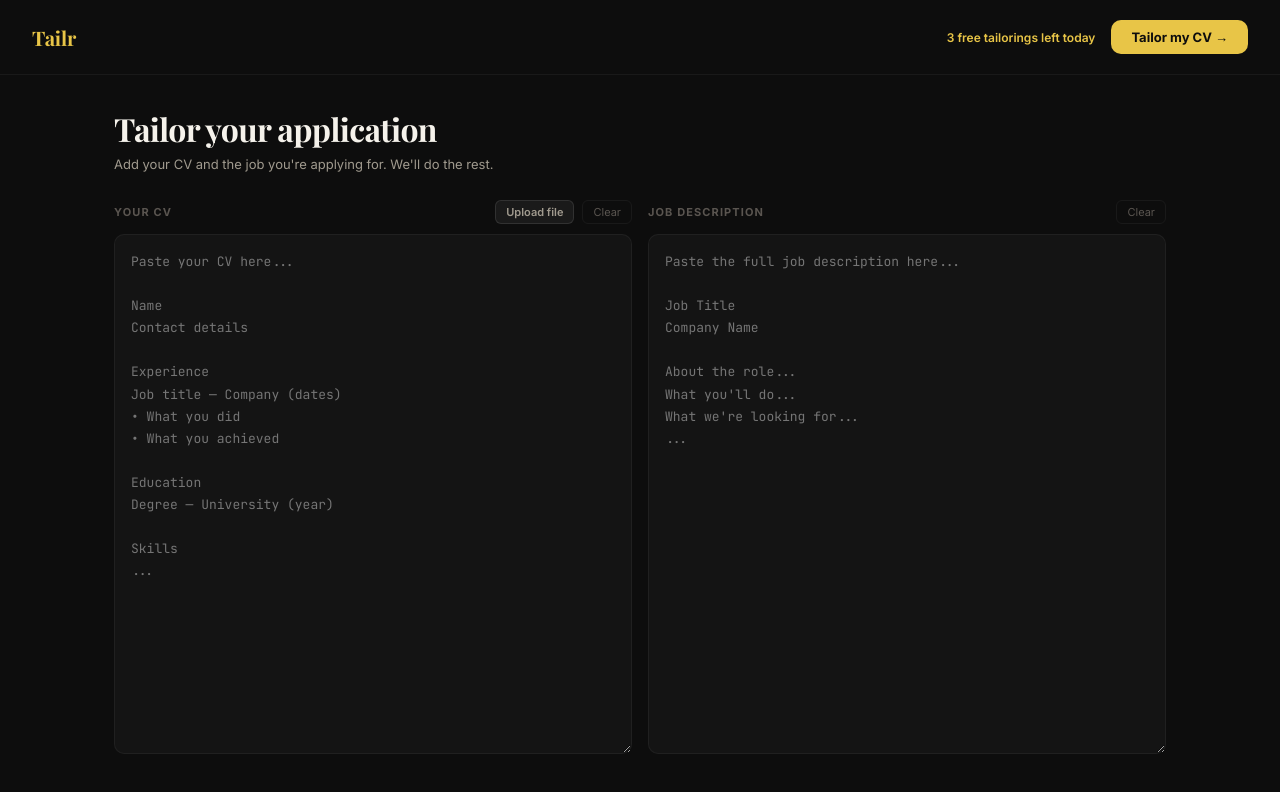
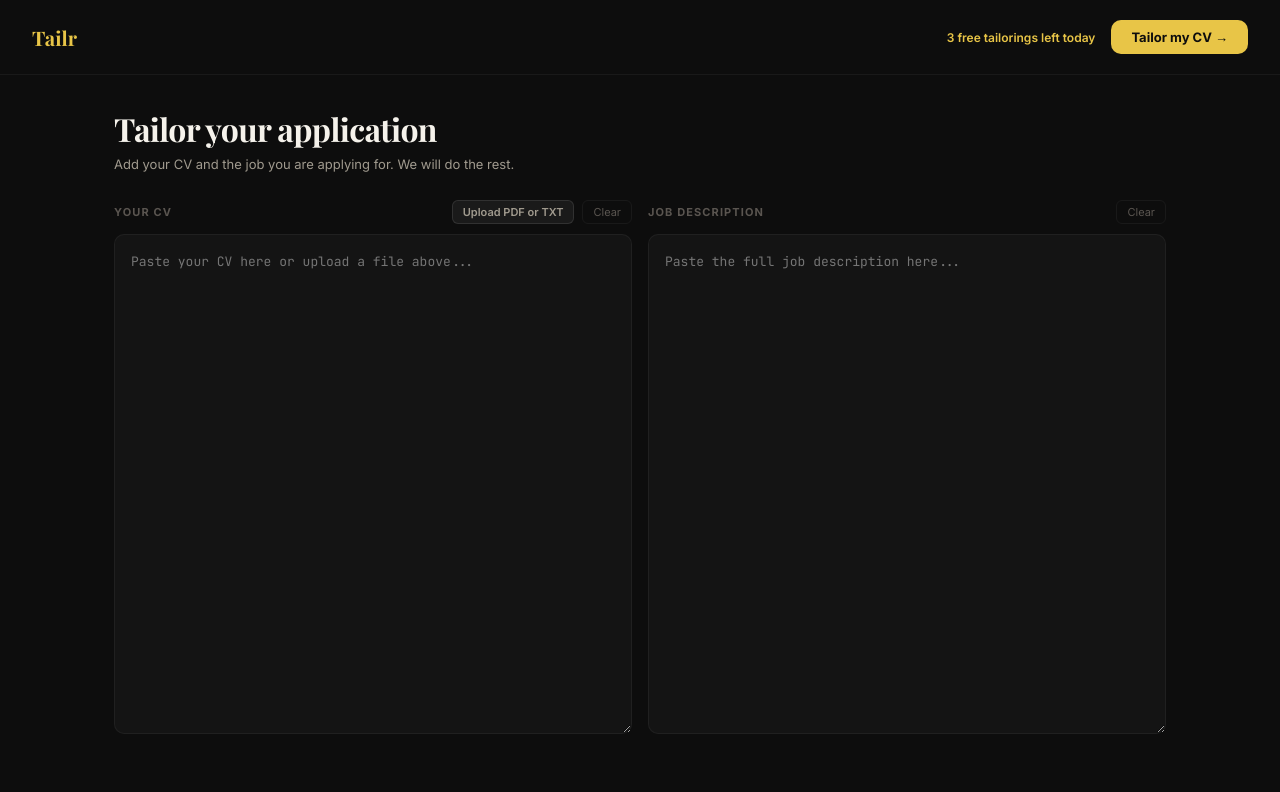
Before and after one commit to aceysll/tailr, a React (Vite) app: page /tailor in a window 1280 px wide. Shown: the top 792 px of the page. Built offline with nearby package versions, Linux system fonts and the light colour scheme; a web font is replaced by a local one.

Commit message:
fix pdf extraction and node runtime

```diff
--- a/src/pages/Tailor.jsx
+++ b/src/pages/Tailor.jsx
@@ -8,40 +8,60 @@ export default function Tailor() {
   const [job, setJob] = useState("")
   const [loading, setLoading] = useState(false)
   const [error, setError] = useState("")
-  const [pdfError, setPdfError] = useState("")
+  const [pdfMsg, setPdfMsg] = useState("")
   const fileRef = useRef(null)
-
   const usage = getUsage()
   const remaining = FREE_LIMIT - usage.count
   const canGenerate = hasUsageLeft()
 
   const handleFile = async (file) => {
     if (!file) return
-    setPdfError("")
+    setPdfMsg("")
     if (file.type === "text/plain") {
       const text = await file.text()
       setCv(text)
       return
     }
     if (file.type === "application/pdf") {
-      setPdfError("PDF extraction coming soon. Please paste your CV as text for now.")
+      try {
+        setPdfMsg("Reading PDF...")
+        if (!window.pdfjsLib) {
+          await new Promise((resolve, reject) => {
+            const script = document.createElement("script")
+            script.src = "https://cdnjs.cloudflare.com/ajax/libs/pdf.js/3.11.174/pdf.min.js"
+            script.onload = resolve
+            script.onerror = reject
+            document.head.appendChild(script)
+          })
+          window.pdfjsLib.GlobalWorkerOptions.workerSrc = "https://cdnjs.cloudflare.com/ajax/libs/pdf.js/3.11.174/pdf.worker.min.js"
+        }
+        const arrayBuffer = await file.arrayBuffer()
+        const pdf = await window.pdfjsLib.getDocument({ data: arrayBuffer }).promise
+        let fullText = ""
+        for (let i = 1; i <= pdf.numPages; i++) {
+          const page = await pdf.getPage(i)
+          const content = await page.getTextContent()
+          fullText += content.items.map((item) => item.str).join(" ") + "\n"
+        }
+        if (!fullText.trim()) {
+          setPdfMsg("Could not extract text. Please paste your CV as text instead.")
+          return
+        }
+        setCv(fullText.trim())
+        setPdfMsg("PDF loaded successfully.")
+      } catch (e) {
+        setPdfMsg("Could not read this PDF. Please paste your CV as text instead.")
+      }
       return
     }
-    setPdfError("Please upload a .txt file or paste your CV as text.")
+    setPdfMsg("Please upload a PDF or .txt file.")
   }
 
   const generate = async () => {
-    if (!cv.trim() || !job.trim()) {
-      setError("Please add both your CV and the job description.")
-      return
-    }
-    if (!canGenerate) {
-      setError("You've used all 3 free tailorings for today. Come back tomorrow.")
-      return
-    }
+    if (!cv.trim() || !job.trim()) { setError("Please add both your CV and the job description."); return }
+    if (!canGenerate) { setError("You have used all 3 free tailorings for today. Come back tomorrow."); return }
     setLoading(true)
     setError("")
-
     try {
       const res = await fetch("/api/tailor", {
         method: "POST",
@@ -50,17 +70,8 @@ export default function Tailor() {
       })
       const data = await res.json()
       if (data.error) throw new Error(data.error)
-
       incrementUsage()
-
-      // Store results in sessionStorage for Results page
-      sessionStorage.setItem("tailr_result", JSON.stringify({
-        tailoredCv: data.tailoredCv,
-        coverLetter: data.coverLetter,
-        jobTitle: data.jobTitle,
-        company: data.company,
-      }))
-
+      sessionStorage.setItem("tailr_result", JSON.stringify({ tailoredCv: data.tailoredCv, coverLetter: data.coverLetter, jobTitle: data.jobTitle, company: data.company }))
       navigate('/results')
     } catch (e) {
       setError(e.message || "Something went wrong. Please try again.")
@@ -70,269 +81,68 @@ export default function Tailor() {
 
   return (
     <div style={{ minHeight: "100vh", background: T.bg, color: T.text, fontFamily: T.sans }}>
-
-      {/* Nav */}
-      <nav style={{
-        display: "flex", alignItems: "center", justifyContent: "space-between",
-        padding: "20px 32px",
-        borderBottom: `1px solid ${T.border}`,
-        position: "sticky", top: 0, zIndex: 10,
-        background: T.bg,
-        backdropFilter: "blur(12px)",
-      }}>
-        <button
-          onClick={() => navigate('/')}
-          style={{
-            fontFamily: T.serif, fontSize: 20, fontWeight: 700,
-            color: T.amber, background: "none", border: "none",
-            cursor: "pointer", letterSpacing: "-0.01em",
-          }}
-        >
-          Tailr
-        </button>
+      <nav style={{ display: "flex", alignItems: "center", justifyContent: "space-between", padding: "20px 32px", borderBottom: `1px solid ${T.border}`, position: "sticky", top: 0, zIndex: 10, background: T.bg }}>
+        <button onClick={() => navigate('/')} style={{ fontFamily: T.serif, fontSize: 20, fontWeight: 700, color: T.amber, background: "none", border: "none", cursor: "pointer" }}>Tailr</button>
         <div style={{ display: "flex", alignItems: "center", gap: 16 }}>
-          <div style={{
-            fontSize: 12, color: remaining > 0 ? T.amber : T.danger,
-            fontWeight: 600,
-          }}>
-            {remaining} free tailoring{remaining !== 1 ? "s" : ""} left today
-          </div>
-          <button
-            onClick={generate}
-            disabled={loading || !canGenerate}
-            style={{
-              padding: "9px 20px", borderRadius: T.md, border: "none",
-              background: loading || !canGenerate ? T.surfaceHi : T.amber,
-              color: loading || !canGenerate ? T.textMuted : T.bg,
-              fontSize: 13, fontWeight: 700, cursor: loading || !canGenerate ? "not-allowed" : "pointer",
-              fontFamily: T.sans, transition: "all 0.2s",
-            }}
-          >
+          <div style={{ fontSize: 12, color: remaining > 0 ? T.amber : T.danger, fontWeight: 600 }}>{remaining} free tailoring{remaining !== 1 ? "s" : ""} left today</div>
+          <button onClick={generate} disabled={loading || !canGenerate} style={{ padding: "9px 20px", borderRadius: T.md, border: "none", background: loading || !canGenerate ? T.surfaceHi : T.amber, color: loading || !canGenerate ? T.textMuted : T.bg, fontSize: 13, fontWeight: 700, cursor: loading || !canGenerate ? "not-allowed" : "pointer", fontFamily: T.sans }}>
             {loading ? "Tailoring..." : "Tailor my CV →"}
           </button>
         </div>
       </nav>
 
-      {/* Loading overlay */}
       {loading && (
-        <div style={{
-          position: "fixed", inset: 0,
-          background: "rgba(13,13,13,0.92)",
-          display: "flex", flexDirection: "column",
-          alignItems: "center", justifyContent: "center",
-          zIndex: 100,
-        }}>
-          <div style={{
-            fontFamily: T.serif, fontSize: "clamp(32px, 6vw, 52px)",
-            fontWeight: 700, fontStyle: "italic",
-            color: T.amber, marginBottom: 16,
-            animation: "pulse 2s ease infinite",
-          }}>
-            Tailoring...
-          </div>
-          <div style={{ fontSize: 14, color: T.textDim, maxWidth: 300, textAlign: "center", lineHeight: 1.7 }}>
-            Reading your CV and the job description.
-            Writing your tailored bullets and cover letter.
-          </div>
-          <style>{`
-            @keyframes pulse {
-              0%, 100% { opacity: 0.7; }
-              50% { opacity: 1; }
-            }
-          `}</style>
+        <div style={{ position: "fixed", inset: 0, background: "rgba(13,13,13,0.92)", display: "flex", flexDirection: "column", alignItems: "center", justifyContent: "center", zIndex: 100 }}>
+          <div style={{ fontFamily: T.serif, fontSize: 48, fontWeight: 700, fontStyle: "italic", color: T.amber, marginBottom: 16 }}>Tailoring...</div>
+          <div style={{ fontSize: 14, color: T.textDim, maxWidth: 300, textAlign: "center", lineHeight: 1.7 }}>Reading your CV and the job description. Writing your tailored bullets and cover letter.</div>
         </div>
       )}
 
       <div style={{ maxWidth: 1100, margin: "0 auto", padding: "32px 24px" }}>
-
-        {/* Page title */}
         <div style={{ marginBottom: 28 }}>
-          <h1 style={{
-            fontFamily: T.serif, fontSize: "clamp(22px, 4vw, 32px)",
-            fontWeight: 700, letterSpacing: "-0.02em", marginBottom: 6,
-          }}>
-            Tailor your application
-          </h1>
-          <p style={{ fontSize: 13, color: T.textDim }}>
-            Add your CV and the job you're applying for. We'll do the rest.
-          </p>
+          <h1 style={{ fontFamily: T.serif, fontSize: 32, fontWeight: 700, letterSpacing: "-0.02em", marginBottom: 6 }}>Tailor your application</h1>
+          <p style={{ fontSize: 13, color: T.textDim }}>Add your CV and the job you are applying for. We will do the rest.</p>
         </div>
 
-        {error && (
-          <div style={{
-            padding: "12px 16px", borderRadius: T.md, marginBottom: 20,
-            background: "#1a0806", border: `1px solid ${T.danger}40`,
-            fontSize: 13, color: T.danger,
-          }}>
-            {error}
-          </div>
-        )}
+        {error && <div style={{ padding: "12px 16px", borderRadius: T.md, marginBottom: 20, background: "#1a0806", border: `1px solid ${T.danger}40`, fontSize: 13, color: T.danger }}>{error}</div>}
 
-        {/* Two column inputs */}
-        <div style={{
-          display: "grid",
-          gridTemplateColumns: "1fr 1fr",
-          gap: 16,
-        }}>
-
-          {/* CV input */}
+        <div style={{ display: "grid", gridTemplateColumns: "1fr 1fr", gap: 16 }}>
           <div style={{ display: "flex", flexDirection: "column", gap: 10 }}>
             <div style={{ display: "flex", alignItems: "center", justifyContent: "space-between" }}>
-              <label style={{
-                fontSize: 11, fontWeight: 700, letterSpacing: "0.1em",
-                color: T.textMuted, textTransform: "uppercase",
-              }}>
-                Your CV
-              </label>
+              <label style={{ fontSize: 11, fontWeight: 700, letterSpacing: "0.1em", color: T.textMuted, textTransform: "uppercase" }}>Your CV</label>
               <div style={{ display: "flex", gap: 8 }}>
-                <button
-                  onClick={() => fileRef.current?.click()}
-                  style={{
-                    padding: "4px 10px", borderRadius: T.sm,
-                    background: T.surface, border: `1px solid ${T.borderHi}`,
-                    color: T.textDim, fontSize: 11, fontWeight: 600, cursor: "pointer",
-                  }}
-                >
-                  Upload file
-                </button>
-                <button
-                  onClick={() => setCv("")}
-                  style={{
-                    padding: "4px 10px", borderRadius: T.sm,
-                    background: "transparent", border: `1px solid ${T.border}`,
-                    color: T.textMuted, fontSize: 11, cursor: "pointer",
-                  }}
-                >
-                  Clear
-                </button>
+                <button onClick={() => fileRef.current?.click()} style={{ padding: "4px 10px", borderRadius: T.sm, background: T.surface, border: `1px solid ${T.borderHi}`, color: T.textDim, fontSize: 11, fontWeight: 600, cursor: "pointer" }}>Upload PDF or TXT</button>
+                <button onClick={() => { setCv(""); setPdfMsg("") }} style={{ padding: "4px 10px", borderRadius: T.sm, background: "transparent", border: `1px solid ${T.border}`, color: T.textMuted, fontSize: 11, cursor: "pointer" }}>Clear</button>
               </div>
             </div>
-            <input
-              ref={fileRef} type="file" accept=".pdf,.txt"
-              style={{ display: "none" }}
-              onChange={(e) => handleFile(e.target.files[0])}
-            />
-            {pdfError && (
-              <div style={{
-                fontSize: 11, color: T.amber,
-                padding: "8px 12px", borderRadius: T.sm,
-                background: T.amberDim, border: `1px solid ${T.amber}30`,
-                lineHeight: 1.5,
-              }}>
-                ℹ {pdfError}
+            <input ref={fileRef} type="file" accept=".pdf,.txt" style={{ display: "none" }} onChange={(e) => handleFile(e.target.files[0])} />
+            {pdfMsg && (
+              <div style={{ fontSize: 11, color: pdfMsg.includes("success") ? T.success : T.amber, padding: "8px 12px", borderRadius: T.sm, background: pdfMsg.includes("success") ? T.success + "15" : T.amberDim, border: `1px solid ${pdfMsg.includes("success") ? T.success + "40" : T.amber + "30"}`, lineHeight: 1.5 }}>
+                {pdfMsg}
               </div>
             )}
-            <textarea
-              value={cv}
-              onChange={(e) => setCv(e.target.value)}
-              placeholder="Paste your CV here...
-
-Name
-Contact details
-
-Experience
-Job title — Company (dates)
-• What you did
-• What you achieved
-
-Education
-Degree — University (year)
-
-Skills
-..."
-              style={{
-                flex: 1, minHeight: "calc(100vh - 280px)",
-                padding: "16px", borderRadius: T.md,
-                background: T.bgLight, border: `1px solid ${T.border}`,
-                color: T.text, fontSize: 13, lineHeight: 1.7,
-                resize: "vertical", outline: "none",
-                fontFamily: T.mono,
-                transition: "border-color 0.2s",
-              }}
+            <textarea value={cv} onChange={(e) => setCv(e.target.value)} placeholder="Paste your CV here or upload a file above..."
+              style={{ flex: 1, minHeight: "calc(100vh - 300px)", padding: "16px", borderRadius: T.md, background: T.bgLight, border: `1px solid ${T.border}`, color: T.text, fontSize: 13, lineHeight: 1.7, resize: "vertical", outline: "none", fontFamily: T.mono }}
               onFocus={(e) => e.target.style.borderColor = T.amber + "60"}
               onBlur={(e) => e.target.style.borderColor = T.border}
             />
-            <div style={{ fontSize: 11, color: T.textMuted, textAlign: "right" }}>
-              {cv.length > 0 && `${cv.split(/\s+/).filter(Boolean).length} words`}
-            </div>
+            {cv.length > 0 && <div style={{ fontSize: 11, color: T.textMuted, textAlign: "right" }}>{cv.split(/\s+/).filter(Boolean).length} words</div>}
           </div>
 
-          {/* Job description input */}
           <div style={{ display: "flex", flexDirection: "column", gap: 10 }}>
             <div style={{ display: "flex", alignItems: "center", justifyContent: "space-between" }}>
-              <label style={{
-                fontSize: 11, fontWeight: 700, letterSpacing: "0.1em",
-                color: T.textMuted, textTransform: "uppercase",
-              }}>
-                Job Description
-              </label>
-              <button
-                onClick={() => setJob("")}
-                style={{
-                  padding: "4px 10px", borderRadius: T.sm,
-                  background: "transparent", border: `1px solid ${T.border}`,
-                  color: T.textMuted, fontSize: 11, cursor: "pointer",
-                }}
-              >
-                Clear
-              </button>
+              <label style={{ fontSize: 11, fontWeight: 700, letterSpacing: "0.1em", color: T.textMuted, textTransform: "uppercase" }}>Job Description</label>
+              <button onClick={() => setJob("")} style={{ padding: "4px 10px", borderRadius: T.sm, background: "transparent", border: `1px solid ${T.border}`, color: T.textMuted, fontSize: 11, cursor: "pointer" }}>Clear</button>
             </div>
-            <textarea
-              value={job}
-              onChange={(e) => setJob(e.target.value)}
-              placeholder="Paste the full job description here...
-
-Job Title
-Company Name
-
-About the role...
-What you'll do...
-What we're looking for...
-..."
-              style={{
-                flex: 1, minHeight: "calc(100vh - 280px)",
-                padding: "16px", borderRadius: T.md,
-                background: T.bgLight, border: `1px solid ${T.border}`,
-                color: T.text, fontSize: 13, lineHeight: 1.7,
-                resize: "vertical", outline: "none",
-                fontFamily: T.mono,
-                transition: "border-color 0.2s",
-              }}
+            <textarea value={job} onChange={(e) => setJob(e.target.value)} placeholder="Paste the full job description here..."
+              style={{ flex: 1, minHeight: "calc(100vh - 300px)", padding: "16px", borderRadius: T.md, background: T.bgLight, border: `1px solid ${T.border}`, color: T.text, fontSize: 13, lineHeight: 1.7, resize: "vertical", outline: "none", fontFamily: T.mono }}
               onFocus={(e) => e.target.style.borderColor = T.amber + "60"}
               onBlur={(e) => e.target.style.borderColor = T.border}
             />
-            <div style={{ fontSize: 11, color: T.textMuted, textAlign: "right" }}>
-              {job.length > 0 && `${job.split(/\s+/).filter(Boolean).length} words`}
-            </div>
+            {job.length > 0 && <div style={{ fontSize: 11, color: T.textMuted, textAlign: "right" }}>{job.split(/\s+/).filter(Boolean).length} words</div>}
           </div>
         </div>
-
-        {/* Mobile generate button */}
-        <button
-          onClick={generate}
-          disabled={loading || !canGenerate}
-          style={{
-            width: "100%", marginTop: 20,
-            padding: "14px", borderRadius: T.md, border: "none",
-            background: loading || !canGenerate ? T.surfaceHi : T.amber,
-            color: loading || !canGenerate ? T.textMuted : T.bg,
-            fontSize: 15, fontWeight: 700,
-            cursor: loading || !canGenerate ? "not-allowed" : "pointer",
-            fontFamily: T.sans,
-            display: "none",
-          }}
-        >
-          {loading ? "Tailoring..." : "Tailor my CV →"}
-        </button>
-
       </div>
-
-      <style>{`
-        @media (max-width: 640px) {
-          .two-col { grid-template-columns: 1fr !important; }
-          .mobile-btn { display: block !important; }
-        }
-      `}</style>
     </div>
   )
 }
```
Also changed, not shown: api/tailor.js (+3 -21 lines).
